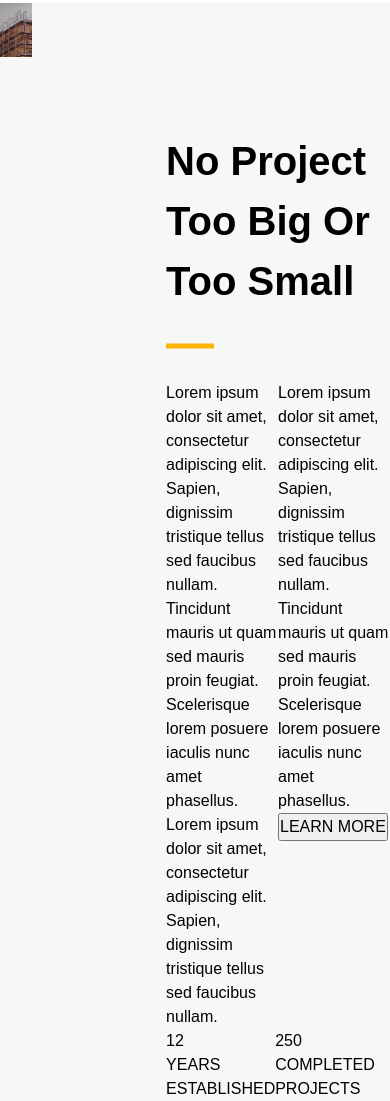
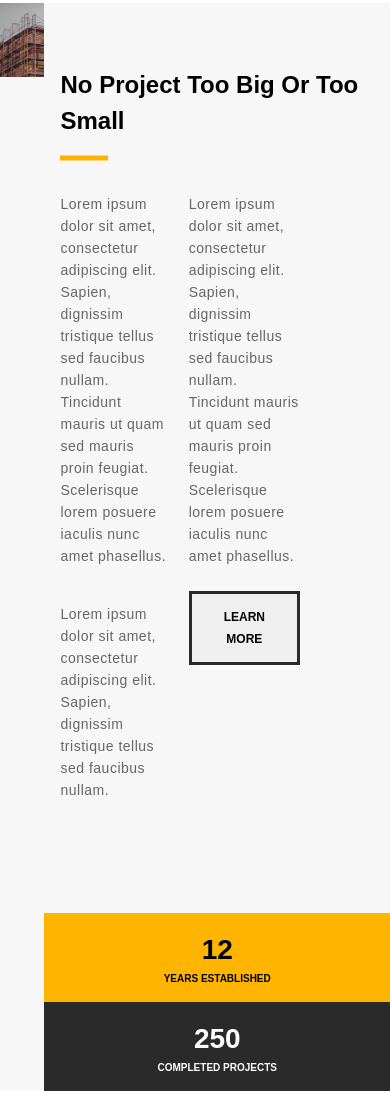
Before and after one commit to zhannadevda/Construction, a plain HTML site: page index.html in a window 390 px wide. Shown: the part 1484-2585 px from the top of the page. Drawn offline with Linux system fonts and the light colour scheme.

Commit message:
The added code creates a section with an image on the left and text content on the right. It includes a heading, descriptive paragraphs, a button (“LEARN MORE”), and two statistics blocks displaying the number of years established and completed projects. The layout is responsive, adjusting the design for smaller screen sizes using media queries.

```diff
--- a/index.html
+++ b/index.html
@@ -109,7 +109,7 @@
               ut quam sed mauris proin feugiat. Scelerisque lorem posuere
               iaculis nunc amet phasellus.
             </p>
-            <button>LEARN MORE</button>
+            <button class="button2">LEARN MORE</button>
           </div>
         </div>
         <div class="twoBoxes">
--- a/style.css
+++ b/style.css
@@ -318,22 +318,138 @@ table {
 .blok3 {
   display: flex;
   background: #f7f7f7;
+  box-sizing: border-box;
 }
 .text-img {
-  padding-left: 134px;
+  box-sizing: content-box;
 }
 .texttitle1 {
   display: flex;
+  /* flex-direction: column; */
   padding-top: 2rem;
+  padding-bottom: 112px;
+  padding-left: 134px;
+  gap: 80px;
+  font-size: 15px;
+  font-weight: 300;
+  color: #666666;
+  margin-right: 74px;
+  letter-spacing: 0.5px;
+  line-height: 27px;
+}
+.textf2 {
+  padding-top: 2.2rem;
+}
+.button2 {
+  margin-top: 44px;
+  font-size: 14px;
+  font-weight: bold;
+  border: 3px solid #2a2a2a;
+  padding: 16px 54px;
 }
 .twoBoxes {
   display: flex;
+  box-sizing: content-box;
+  height: 12.4%;
+  flex-wrap: wrap;
 }
 .titleMain {
   font-size: 40px;
   font-weight: bold;
   padding-top: 8rem;
+  padding-left: 134px;
 }
 .icon4 {
   padding-top: 2rem;
+  padding-left: 134px;
 }
+.img1 {
+  width: 100%;
+  height: 100%;
+  box-sizing: border-box;
+}
+.yellowBx {
+  background: #ffb400;
+  width: 50%;
+  /* padding-top: 24px; */
+}
+.greyBx {
+  background: #2a2a2a;
+  width: 50%;
+  /* padding-top: 24px; */
+}
+.number1 {
+  font-size: 40px;
+  font-weight: bold;
+  display: flex;
+  align-items: center;
+  justify-content: center;
+}
+.textNumber1 {
+  font-size: 12px;
+  font-weight: bold;
+  display: flex;
+  align-items: center;
+  justify-content: center;
+  /* padding-bottom: 14px; */
+}
+.number2 {
+  font-size: 40px;
+  font-weight: bold;
+  color: #ffffff;
+  display: flex;
+  align-items: center;
+  justify-content: center;
+}
+.textNumber2 {
+  font-size: 12px;
+  font-weight: bold;
+  color: #ffffff;
+  display: flex;
+  align-items: center;
+  justify-content: center;
+  /* padding-bottom: 14px; */
+}
+/* Медіа-запити для адаптації */
+@media (max-width: 768px) {
+  .texttitle1 {
+    padding-left: 16px; /* Зменшення відступів */
+    padding-right: 16px;
+    gap: 20px; /* Менший проміжок між елементами */
+    font-size: 14px; /* Зменшення розміру шрифту */
+    line-height: 22px; /* Відповідно до розміру шрифту */
+  }
+
+  .button2 {
+    padding: 12px 32px; /* Менший розмір кнопки */
+    font-size: 12px; /* Менший шрифт */
+    margin-top: 24px; /* Зменшення відступів */
+  }
+
+  .titleMain {
+    font-size: 24px; /* Зменшення заголовка */
+    padding-top: 4rem;
+    padding-left: 16px;
+  }
+
+  .icon4 {
+    padding-top: 1rem; /* Зменшення верхнього відступу */
+    padding-left: 16px;
+  }
+
+  .yellowBx,
+  .greyBx {
+    width: 100%; /* На мобільних блоки займають повну ширину */
+    padding: 16px; /* Додано внутрішні відступи */
+  }
+
+  .number1,
+  .number2 {
+    font-size: 28px; /* Зменшення розміру числа */
+  }
+
+  .textNumber1,
+  .textNumber2 {
+    font-size: 10px; /* Зменшення шрифту для опису чисел */
+  }
+}
```
